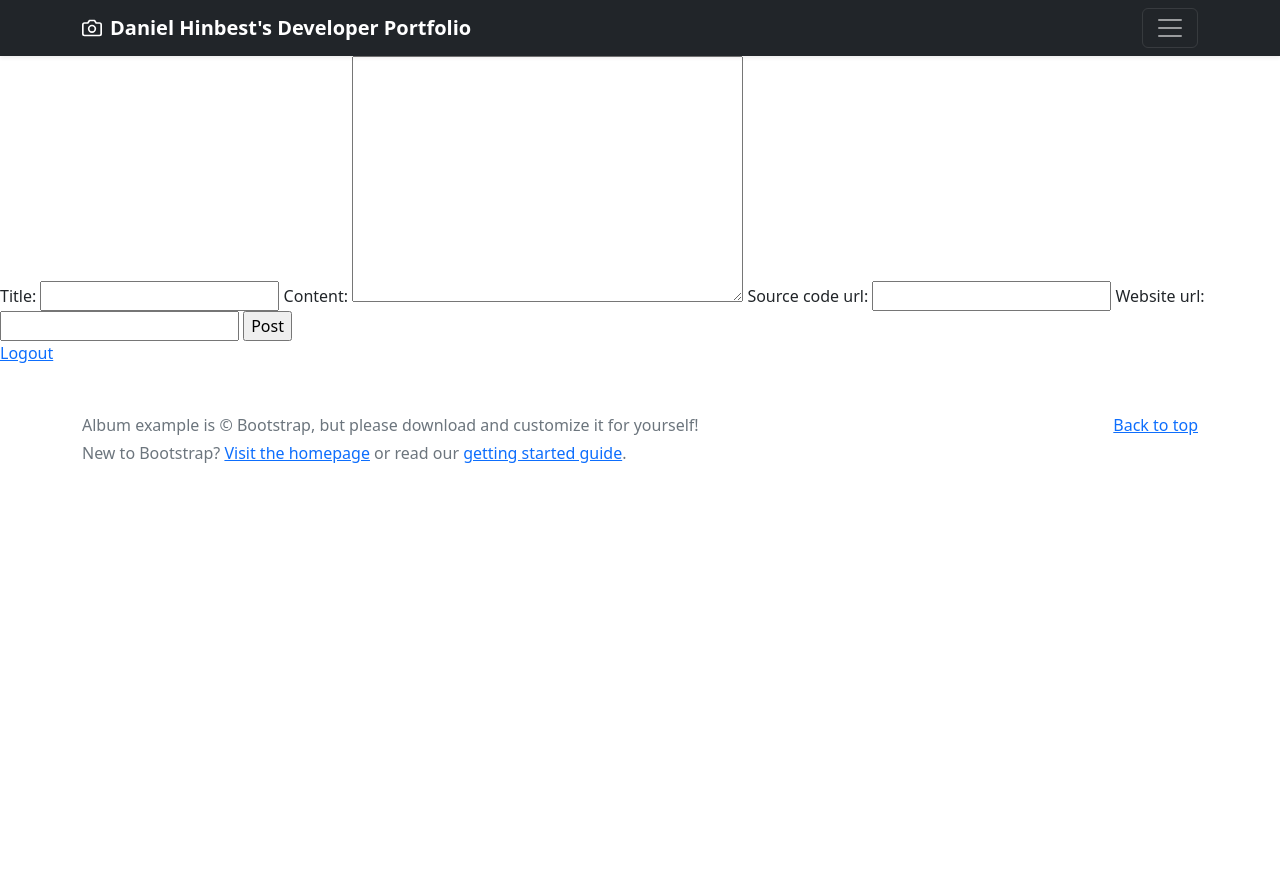
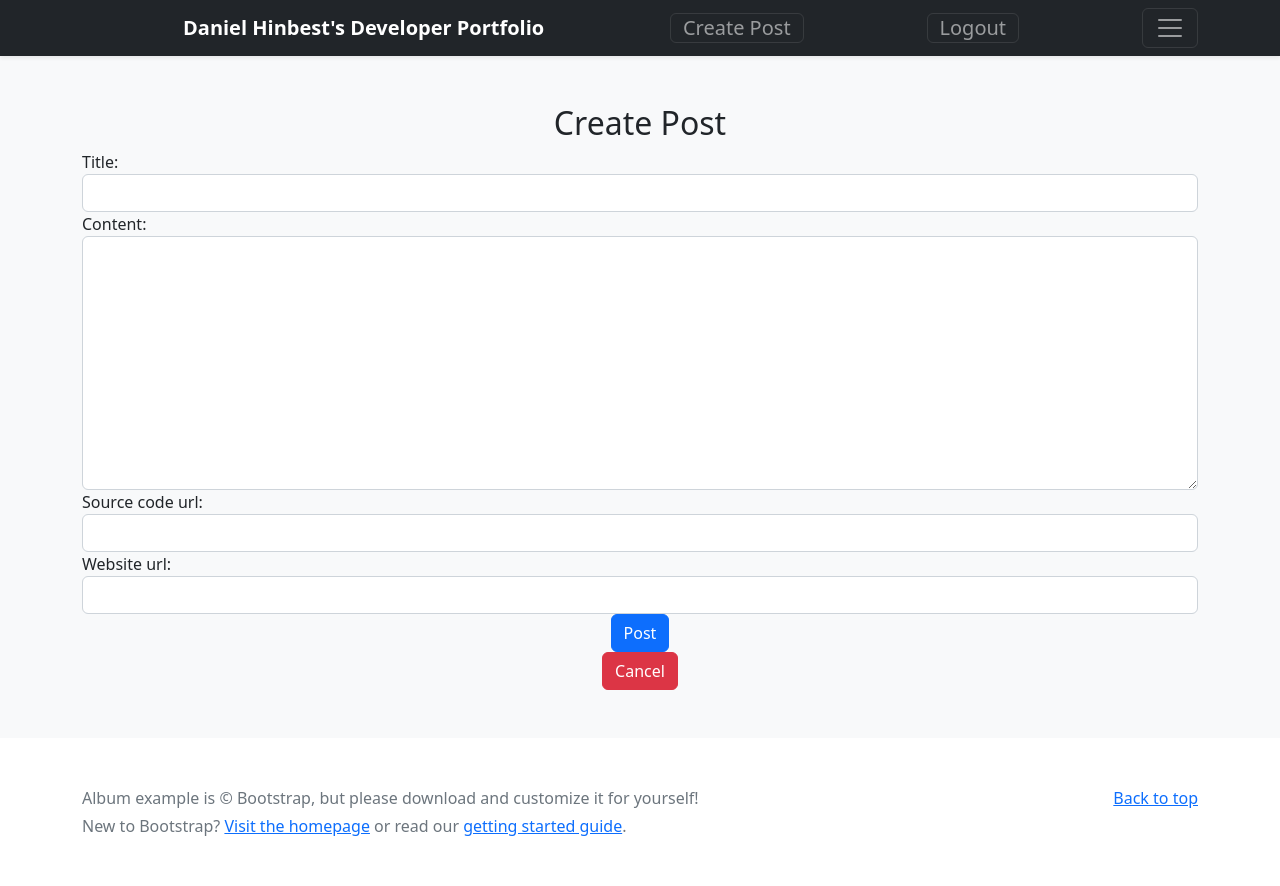
Before and after one commit to DanielHinbest/Portfolio, a Django app: page /create/ in a window 1280 px wide. Before the commit the page ends 463 px from the top, so only its background shows below. Run offline with Django 4.2, Linux system fonts and the light colour scheme; the visitor is signed in with stand-in values (Sample User, id 1); some libraries are stand-ins or nearby versions.

Commit message:
Formatted post_form.html, created dynamic title

```diff
--- a/portfolio/forms.py
+++ b/portfolio/forms.py
@@ -1,4 +1,3 @@
-from django import forms
 from django.forms import ModelForm
 from .models import Post
 
@@ -6,3 +5,8 @@
     class Meta:
         model = Post
         fields = ['title', 'content', 'source_code_url', 'website_url']
+
+    def __init__(self, *args, **kwargs):
+        super(PostForm, self).__init__(*args, **kwargs)
+        for visible in self.visible_fields():
+            visible.field.widget.attrs['class'] = 'form-control'
--- a/portfolio/templates/portfolio/about.html
+++ b/portfolio/templates/portfolio/about.html
@@ -1,4 +1,5 @@
 {% extends 'portfolio/base.html' %}
+{% block title %}About Me{% endblock %}
 {% block content %}
 This will be the about page
 {% endblock content %}
--- a/portfolio/templates/portfolio/base.html
+++ b/portfolio/templates/portfolio/base.html
@@ -6,7 +6,7 @@
     <meta name="viewport" content="width=device-width, initial-scale=1">
     <meta name="description" content="">
     <meta name="author" content="Daniel Hinbest">
-    <title>Daniel Hinbest's Developer Portfolio</title>
+    <title>{% block title %} {% endblock %} - Daniel Hinbest's Developer Portfolio</title>
 
     <link rel="canonical" href="https://getbootstrap.com/docs/5.2/examples/album/">
 
@@ -39,10 +39,24 @@
   </div>
   <div class="navbar navbar-dark bg-dark shadow-sm">
     <div class="container">
+      <div class="col-sm-4 offset-md-1">
       <a href="{% url 'portfolio:index' %}" class="navbar-brand d-flex align-items-center">
         <svg xmlns="http://www.w3.org/2000/svg" width="20" height="20" fill="none" stroke="currentColor" stroke-linecap="round" stroke-linejoin="round" stroke-width="2" aria-hidden="true" class="me-2" viewBox="0 0 24 24"><path d="M23 19a2 2 0 0 1-2 2H3a2 2 0 0 1-2-2V8a2 2 0 0 1 2-2h4l2-3h6l2 3h4a2 2 0 0 1 2 2z"/><circle cx="12" cy="13" r="4"/></svg>
         <strong>Daniel Hinbest's Developer Portfolio</strong>
       </a>
+    </div>
+      {% if user.is_authenticated %}
+      <a href="{% url 'portfolio:create_post' %}">
+        <button class="navbar-toggler" type="button">
+          Create Post
+        </button>
+      </a>
+      <a href="{% url 'portfolio:logout' %}">
+        <button class="navbar-toggler"  type="button">
+          Logout
+        </button>
+      </a>
+      {% endif %}
       <button class="navbar-toggler" type="button" data-bs-toggle="collapse" data-bs-target="#navbarHeader" aria-controls="navbarHeader" aria-expanded="false" aria-label="Toggle navigation">
         <span class="navbar-toggler-icon"></span>
       </button>
@@ -53,7 +67,6 @@
 <main>
   {% block content %}
   {% endblock content %}
-
 </main>
 
 <footer class="text-muted py-5">
--- a/portfolio/templates/portfolio/delete_post.html
+++ b/portfolio/templates/portfolio/delete_post.html
@@ -1,6 +1,8 @@
 {% extends 'portfolio/base.html' %}
+{% block title %}Delete {{ post.title }}{% endblock %}
 {% block content %}
-<form method="post">{% csrf_token %}
+<form method="post">
+    {% csrf_token %}
 
 
 
--- a/portfolio/templates/portfolio/post_form.html
+++ b/portfolio/templates/portfolio/post_form.html
@@ -1,9 +1,32 @@
 {% extends 'portfolio/base.html' %}
+{% block title %}
+{% if post.title != Null %}
+Edit {{ post.title }}
+{% else %}
+Create Post
+{% endif %}
+{% endblock %}
 {% block content %}
-<form action = "" method = "post">
-    {% csrf_token %}
-    {{ form.as_table }}
-    <input type="submit" value=Post>
-</form>
-<a href="{% url 'portfolio:logout' %}">Logout</a>
+<div class="album py-5 bg-light">
+    <div class="container">
+        <center>
+            {% if post.title != Null %}
+                <h2>Edit Post - {{ post.title }}</h1>
+            {% else %}
+                <h2>Create Post</h1>
+            {% endif %}
+        </center>
+        <form class="form-group" action="" method = "post">
+            {% csrf_token %}
+            {{ form.as_table }}
+            <center>
+                <input class="btn btn-primary" type="submit" value=Post>
+                <br/>
+                <a href="{% url 'portfolio:index' %}"><button class="btn btn-danger" type="button">Cancel</button></a>
+            </center>
+        </form>
+        <center>
+        </center>
+    </div>
+</div
 {% endblock %}
--- a/portfolio/templates/portfolio/view_post.html
+++ b/portfolio/templates/portfolio/view_post.html
@@ -8,6 +8,5 @@
 {% if user.is_authenticated %}
 <a href="{% url 'portfolio:edit_post' post.id %}">Edit post</a>
 <a href="{% url 'portfolio:delete_post' post.id %}">Delete post</a>
-<a href="{% url 'portfolio:logout' %}">Logout</a>
 {% endif %}
 {% endblock %}
```
Also changed, not shown: portfolio/templates/portfolio/index.html (+1 -17 lines).
